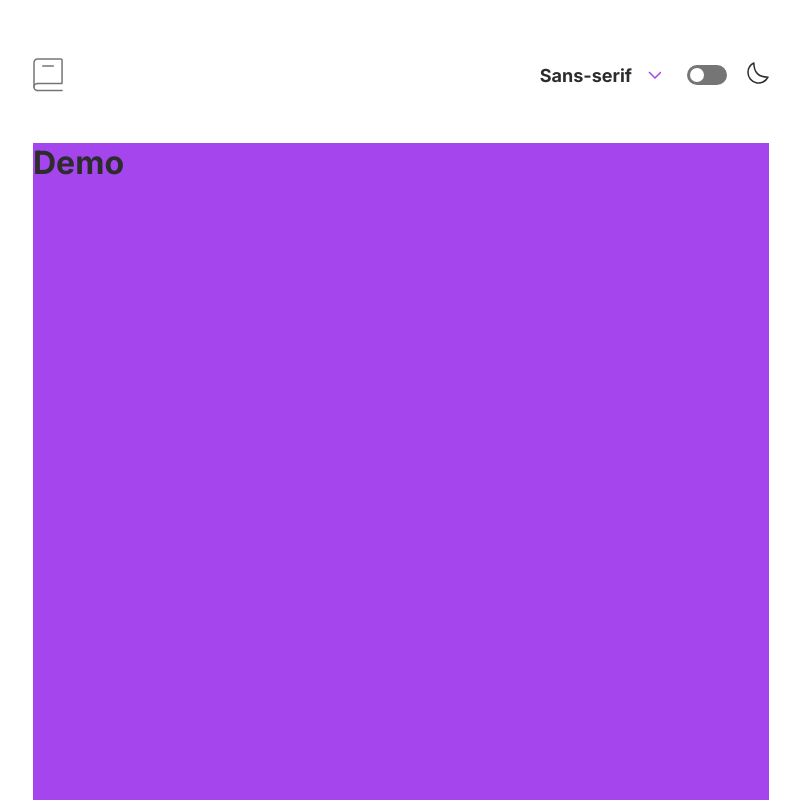
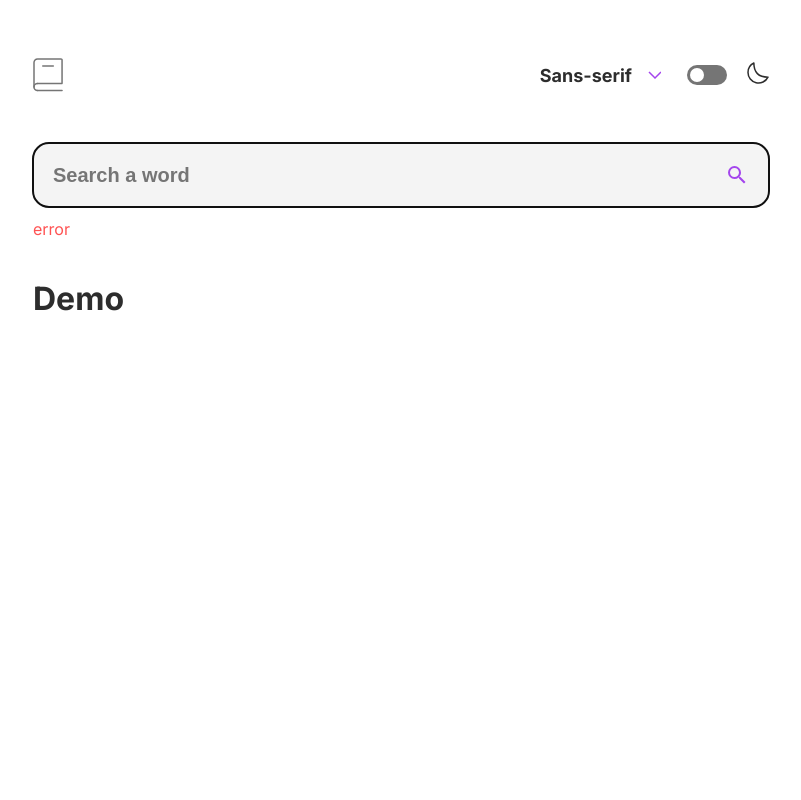
Before and after one commit to raficraft/frontend-mentor-dictionnary, a Next.js app: page / in a window 1280 px wide. Shown: the whole page, without its empty margins (239-1040 px from the left). Built offline with nearby package versions, Linux system fonts and the light colour scheme.

Commit message:
add searchbar component

```diff
--- a/src/assets/svg/icons.tsx
+++ b/src/assets/svg/icons.tsx
@@ -62,3 +62,20 @@ export function IconArrowDown(props: SVGProps<SVGSVGElement>) {
     </svg>
   );
 }
+
+export function IconMagnify(props: SVGProps<SVGSVGElement>) {
+  return (
+    <svg
+      xmlns="http://www.w3.org/2000/svg"
+      width="1em"
+      height="1em"
+      viewBox="0 0 24 24"
+      {...props}
+    >
+      <path
+        fill="currentColor"
+        d="M9.5 3A6.5 6.5 0 0 1 16 9.5c0 1.61-.59 3.09-1.56 4.23l.27.27h.79l5 5l-1.5 1.5l-5-5v-.79l-.27-.27A6.516 6.516 0 0 1 9.5 16A6.5 6.5 0 0 1 3 9.5A6.5 6.5 0 0 1 9.5 3m0 2C7 5 5 7 5 9.5S7 14 9.5 14S14 12 14 9.5S12 5 9.5 5Z"
+      ></path>
+    </svg>
+  );
+}
--- /dev/null
+++ b/src/components/atoms/form/Error/Error.tsx
@@ -0,0 +1,16 @@
+type ErrorProps = {
+  variant?: string;
+  message: string;
+};
+
+const Error: React.FC<ErrorProps> = ({ variant = "text", message }) => {
+  return (
+    <>
+      <p className={`text_warning`} data-variant={variant}>
+        {message}
+      </p>
+    </>
+  );
+};
+
+export default Error;
--- /dev/null
+++ b/src/components/atoms/form/Form.module.scss
@@ -0,0 +1,13 @@
+.input {
+  max-width: 100%;
+  width: 100%;
+  height: 4rem;
+  border-radius: 1rem;
+  font-size: 1.25rem;
+  line-height: 1.25rem;
+  text-align: left;
+  padding: 0 1.25rem;
+  font-weight: bold;
+  border: none;
+  background-color: var(--clr-primary-700);
+}
--- /dev/null
+++ b/src/components/atoms/form/input/Input.tsx
@@ -0,0 +1,15 @@
+import { forwardRef, ForwardedRef, InputHTMLAttributes } from "react";
+import styles from "../Form.module.scss";
+
+interface Props extends InputHTMLAttributes<HTMLInputElement> {
+  inputRef?: ForwardedRef<HTMLInputElement>;
+}
+
+const Input = forwardRef(function Input(
+  { inputRef, ...rest }: Props,
+  ref: ForwardedRef<HTMLInputElement>
+) {
+  return <input ref={inputRef} {...rest} className={styles.input} />;
+});
+
+export default Input;
--- /dev/null
+++ b/src/components/molecules/Form/SearchWord/SearchWord.module.scss
@@ -0,0 +1,29 @@
+.searchWord {
+  padding: 0 0 2.5rem;
+}
+
+.svg {
+  position: absolute;
+  top: 0;
+  right: 1.25rem;
+  bottom: 0;
+  display: flex;
+  justify-content: center;
+  align-items: center;
+
+  svg {
+    width: 1.5rem;
+    height: 1.5rem;
+    color: var(--clr-accent);
+  }
+}
+
+.bloc {
+  gap: 0.75rem;
+  display: flex;
+  flex-direction: column;
+}
+
+.blocInput {
+  position: relative;
+}
--- /dev/null
+++ b/src/components/molecules/Form/SearchWord/SearchWord.tsx
@@ -0,0 +1,61 @@
+import Input from "@/atoms/form/input/Input";
+import styles from "./SearchWord.module.scss";
+import { IconMagnify } from "@/src/assets/svg/icons";
+import { useRef, FormEvent, useEffect, useState } from "react";
+import Error from "@/atoms/form/Error/Error";
+
+const SearchWord: React.FC = () => {
+  const [error, setError] = useState<string>("error");
+  const inputRef = useRef<HTMLInputElement>(null);
+  const handleSubmit = (e: FormEvent<HTMLFormElement>): void => {
+    e.preventDefault();
+    const form = e.currentTarget;
+    console.log(form.elements);
+    console.log(form.checkValidity());
+    console.log(inputRef.current?.dataset.valueMissing);
+    console.log(inputRef.current?.validity.patternMismatch);
+    if (form.checkValidity()) {
+      console.log("Submitting form");
+      // Ajoutez ici le code pour soumettre le formulaire
+    } else {
+      setError(inputRef.current?.validationMessage || "");
+    }
+  };
+
+  const errorMessages = {
+    valueMissing: "Le champ est obligatoire",
+    tooShort: "Le doit contenir au moins 2 caractères",
+    patterMisMatch: "",
+  };
+
+  useEffect(() => {
+    document.documentElement.lang = "en";
+    inputRef.current?.focus();
+  }, []);
+
+  return (
+    <div className={styles.searchWord}>
+      <form className={styles.form} onSubmit={handleSubmit} noValidate>
+        <div className={styles.bloc}>
+          <div className={styles.blocInput}>
+            <Input
+              type="search"
+              placeholder="Search a word"
+              inputRef={inputRef}
+              minLength={2}
+              maxLength={32}
+              pattern="[a-zA-Z]+"
+              required
+            />
+            <span className={styles.svg}>
+              <IconMagnify />
+            </span>
+          </div>
+          <Error message={error} />
+        </div>
+      </form>
+    </div>
+  );
+};
+
+export default SearchWord;
--- a/src/components/pages/Home.tsx
+++ b/src/components/pages/Home.tsx
@@ -1,6 +1,9 @@
+import SearchWord from "../molecules/Form/SearchWord/SearchWord";
+
 const HomePage = () => {
   return (
     <>
+      <SearchWord />
       <main>
         <h1>Demo</h1>
       </main>
--- a/src/components/templates/template.tsx
+++ b/src/components/templates/template.tsx
@@ -1,4 +1,4 @@
-import { Header } from "../organisms/Header/Header";
+import { Header } from "@/organisms/Header/Header";
 
 type TemplateProps = {
   children?: React.ReactNode | React.ReactNodeArray;
--- a/src/styles/globals.scss
+++ b/src/styles/globals.scss
@@ -80,7 +80,7 @@ body {
 }
 
 #__next {
-  background-color: var(--clr-accent);
+  background-color: var(--background);
   max-width: var(--root-size);
   width: 100%;
   height: inherit;
@@ -103,3 +103,30 @@ body {
   white-space: nowrap;
   border: 0;
 }
+
+form {
+  background-color: var(--background);
+}
+
+.text_warning {
+  color: var(--clr-warning);
+}
+
+/* clears the ‘X’ from Internet Explorer */
+input[type="search"]::-ms-clear {
+  display: none;
+  width: 0;
+  height: 0;
+}
+input[type="search"]::-ms-reveal {
+  display: none;
+  width: 0;
+  height: 0;
+}
+/* clears the ‘X’ from Chrome */
+input[type="search"]::-webkit-search-decoration,
+input[type="search"]::-webkit-search-cancel-button,
+input[type="search"]::-webkit-search-results-button,
+input[type="search"]::-webkit-search-results-decoration {
+  display: none;
+}
```
